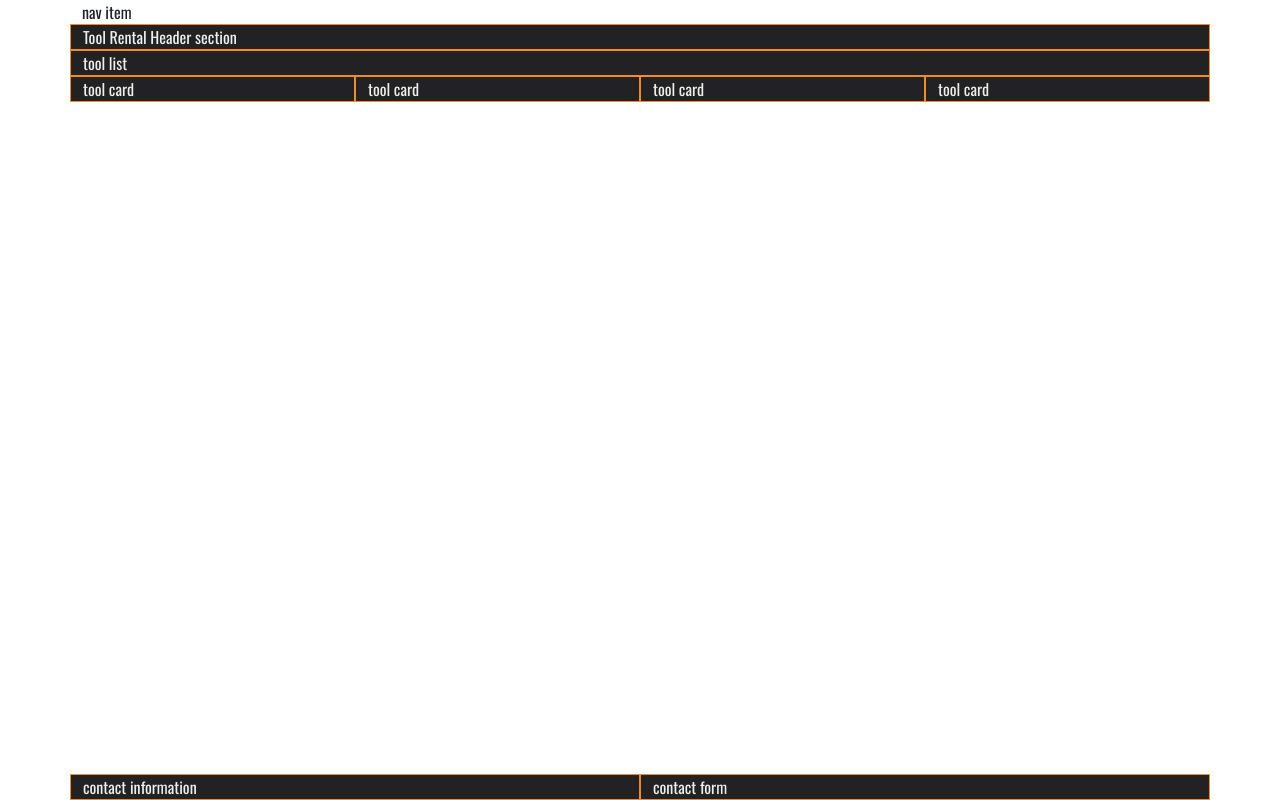
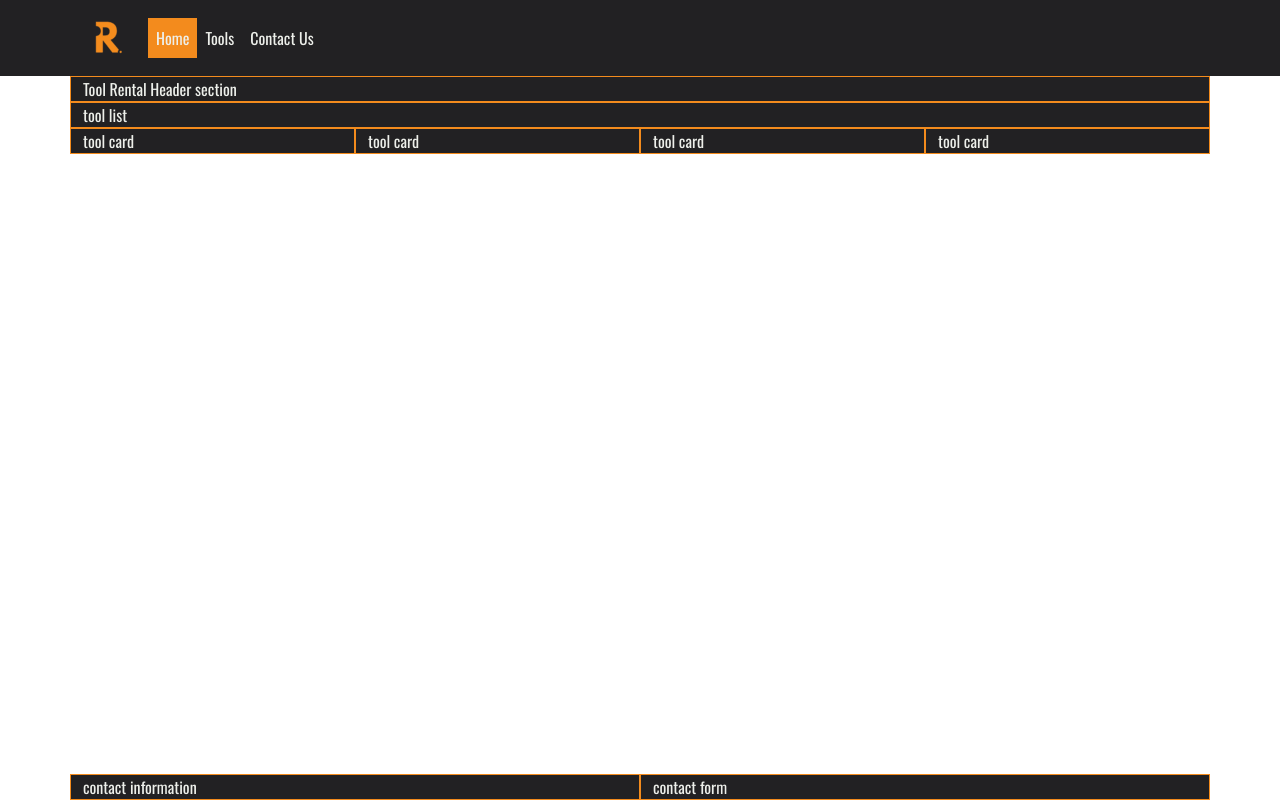
Before and after one commit to HouriaNouhKhanjar/easy-rental, a plain HTML site: page index.html in a window 1280 px wide. Drawn offline with nearby package versions, Linux system fonts and the light colour scheme.

Commit message:
add navbar to homepage and edit style

```diff
--- a/assets/css/style.css
+++ b/assets/css/style.css
@@ -13,7 +13,6 @@
 }
 
 /* Global styles */
-
 body {
     font-family: var(--primary-font), sans-serif;
 }
@@ -29,6 +28,34 @@ h3 {
     color: var(--highlight-color);
 }
 
+/* Navbar */
+#navbar {
+    background-color: var(--dark-color) !important;
+}
+
+#navbar .nav-item {
+    text-align: center;
+}
+
+#navbar .nav-item a {
+    color: var(--highlight-color) !important;
+}
+
+#navbar .nav-item .active,
+#navbar .nav-link:hover {
+    background-color: var(--primary-color);
+}
+
+#navbar .navbar-toggler,
+#navbar .navbar-toggler:hover ,
+#navbar .navbar-toggler:focus {
+    border: none;
+}
+
+#navbar .navbar-toggler i {
+    color: var(--primary-color);
+}
+
 /* layout */
 .row {
     background: var(--dark-color);
--- a/index.html
+++ b/index.html
@@ -27,9 +27,31 @@
 <body class="d-flex flex-column min-vh-100">
 
     <!-- Navbar -->
-    <div class="container">
-        nav item
-    </div>
+    <nav class="navbar navbar-expand-lg bg-body-tertiary" id="navbar">
+        <div class="container">
+            <a class="navbar-brand" href="index.html">
+                <img src="assets/images/easy-rental-logo-sm.png" alt="Easy Rental Logo" width="50" height="50"
+                    class="d-inline-block align-text-top">
+            </a>
+            <button class="navbar-toggler" type="button" data-bs-toggle="collapse" data-bs-target="#navbarNavDropdown"
+                aria-controls="navbarNavDropdown" aria-expanded="false" aria-label="Toggle navigation">
+                <i class="fa-solid fa-circle-chevron-down"></i>
+            </button>
+            <div class="collapse navbar-collapse" id="navbarNavDropdown">
+                <ul class="navbar-nav">
+                    <li class="nav-item">
+                        <a class="nav-link active" aria-current="page" href="index.html">Home</a>
+                    </li>
+                    <li class="nav-item">
+                        <a class="nav-link" href="index.html#tools-section">Tools</a>
+                    </li>
+                    <li class="nav-item">
+                        <a class="nav-link" href="#footer-contact-us">Contact Us</a>
+                    </li>
+                </ul>
+            </div>
+        </div>
+    </nav>
 
     <!-- Header -->
     <header class="container">
@@ -40,7 +62,7 @@
 
     <!-- Main Container -->
     <main>
-        <section class="container">
+        <section class="container" id="tool-section">
             <div class="row">
                 <div class="col-12">tool list</div>
                 <div class="col-12 col-md-6 col-lg-3">tool card</div>
@@ -53,7 +75,7 @@
 
     <!-- Footer -->
     <footer class="mt-auto">
-        <div class="container">
+        <div class="container" id="footer-contact-us">
             <div class="row">
                 <div class="col-12 col-lg-6"> contact information </div>
                 <div class="col-12 col-lg-6"> contact form </div>
```
